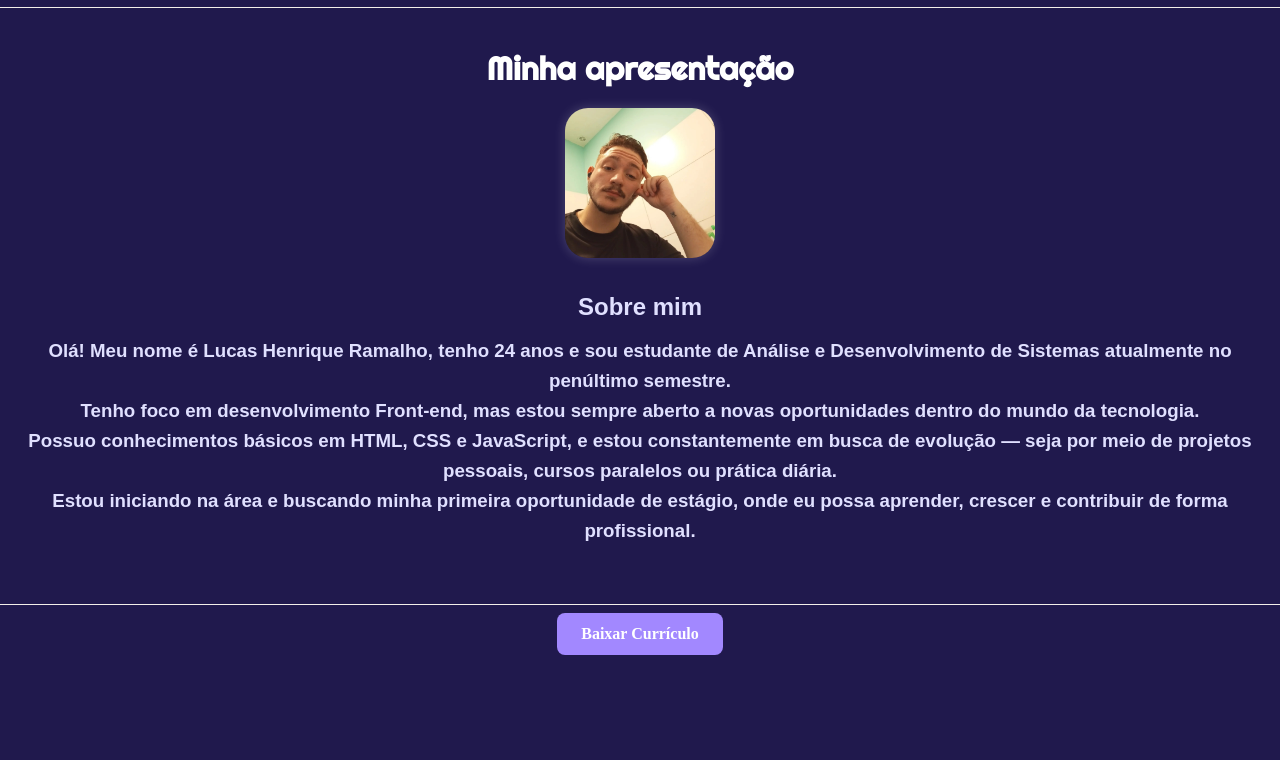
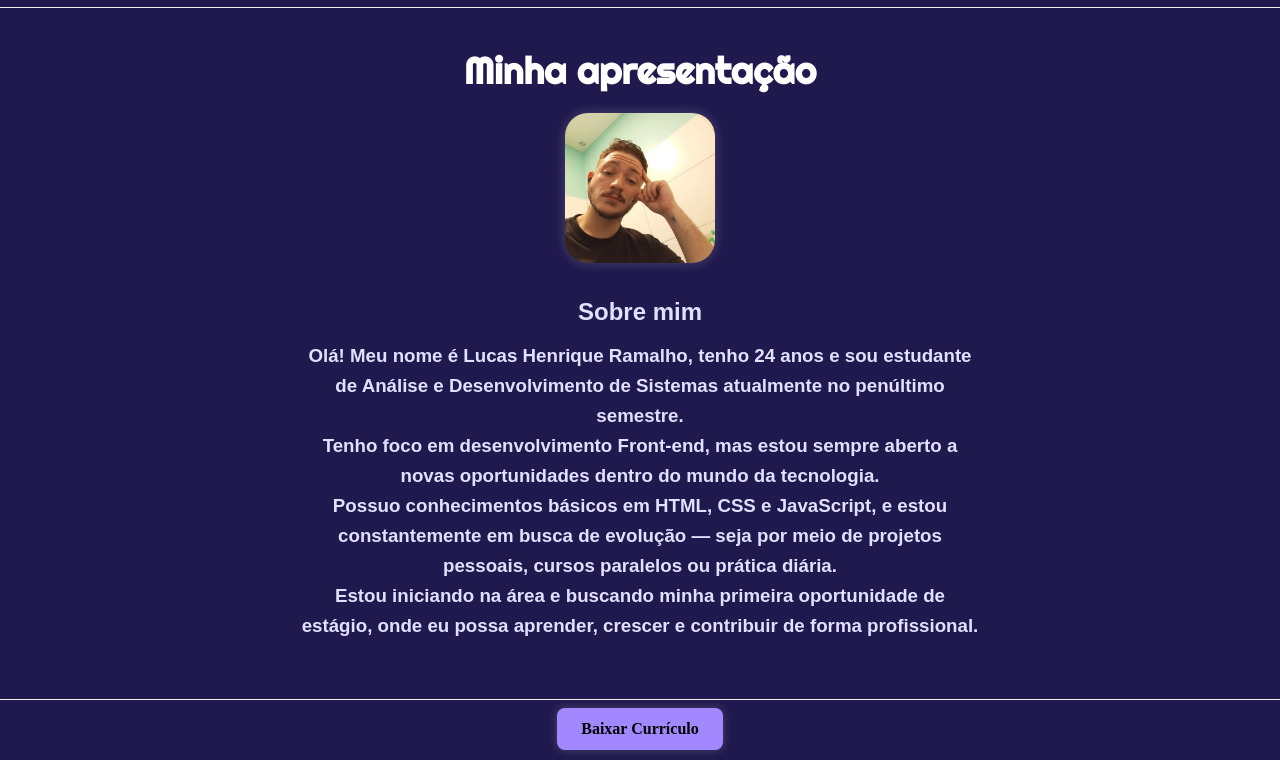
Before and after one commit to lucashenriqueramalho00-dev/Landing-Page-de-apresentac-o, a plain HTML site: page Front-end/index.html in a window 1280 px wide. Shown: the part 175-935 px from the top of the page. Before the commit the page ends 830 px from the top, so only its background shows below. Drawn offline with Linux system fonts and the light colour scheme.

Commit message:
Add files via upload

```diff
--- a/Front-end/index.html
+++ b/Front-end/index.html
@@ -26,8 +26,8 @@
         <div>
             <h2 class="texto-conteudo-principal">Sobre mim</h2>
             <h3 class="texto-conteudo-principal"> Olá! Meu nome é Lucas Henrique Ramalho, tenho 24 anos e sou estudante de Análise e Desenvolvimento de Sistemas
-            atualmente no penúltimo semestre. <br>Tenho foco em desenvolvimento Front-end, mas estou sempre aberto a novas oportunidades dentro do mundo da tecnologia.</br>
-            Possuo conhecimentos básicos em <strong>HTML, CSS e JavaScript</strong>, e estou constantemente em busca de evolução — seja por meio de projetos pessoais, cursos paralelos ou prática diária. <br> Estou iniciando na área e buscando minha primeira oportunidade de estágio, onde eu possa aprender, crescer e contribuir de forma profissional. </br>
+            atualmente no penúltimo semestre. <br>Tenho foco em desenvolvimento Front-end, mas estou sempre aberto a novas oportunidades dentro do mundo da tecnologia.<br>
+            Possuo conhecimentos básicos em <strong>HTML, CSS e JavaScript</strong>, e estou constantemente em busca de evolução — seja por meio de projetos pessoais, cursos paralelos ou prática diária. <br> Estou iniciando na área e buscando minha primeira oportunidade de estágio, onde eu possa aprender, crescer e contribuir de forma profissional. <br>
             </h3>
         </div>
     </section>
--- a/Front-end/style.css
+++ b/Front-end/style.css
@@ -46,6 +46,8 @@ body{
      font-family: 'Righteous', sans-serif;
     font-size: 2rem;
     color: #fff;
+    margin-bottom: 20px;
+    font-size: 2.3rem;
 }
 
 .conteudo{
@@ -74,16 +76,20 @@ body{
     text-align: center;
     color: #E0E0FF;
     line-height: 1.6;
+    max-width: 700px;
+    margin: 10px auto;
+    padding: 0 10px;
 }
 
 
 .rodape{
     border-top: 0.4px solid rgb(243, 238, 234);
+    padding-bottom: 10px;
 }
 
 .botao {
     background-color: #A288FF;
-    color: #fff;
+    color: #000000;
     padding: 12px 24px;
     border-radius: 8px;
     font-weight: bold;
@@ -92,9 +98,11 @@ body{
     margin: 8px auto 0;   /* centraliza! */
     text-align: center;
     width: fit-content;    /* mantém tamanho exato do botão */
+    box-shadow: 0 0 10px rgba(255,255,255,0.2);
 }
 
 
 .botao:hover {
     background-color: #C5B3FF;
+    transform: scale(1.05);
 }
```
